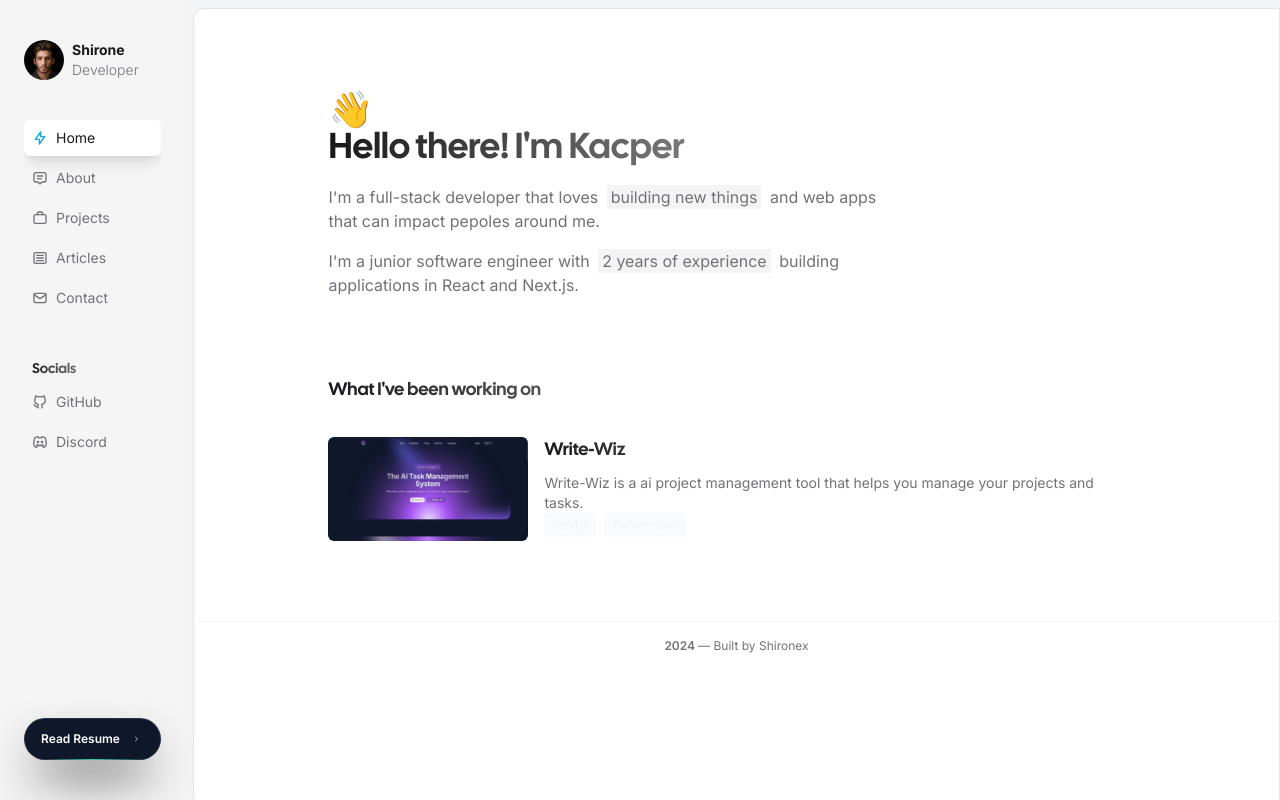
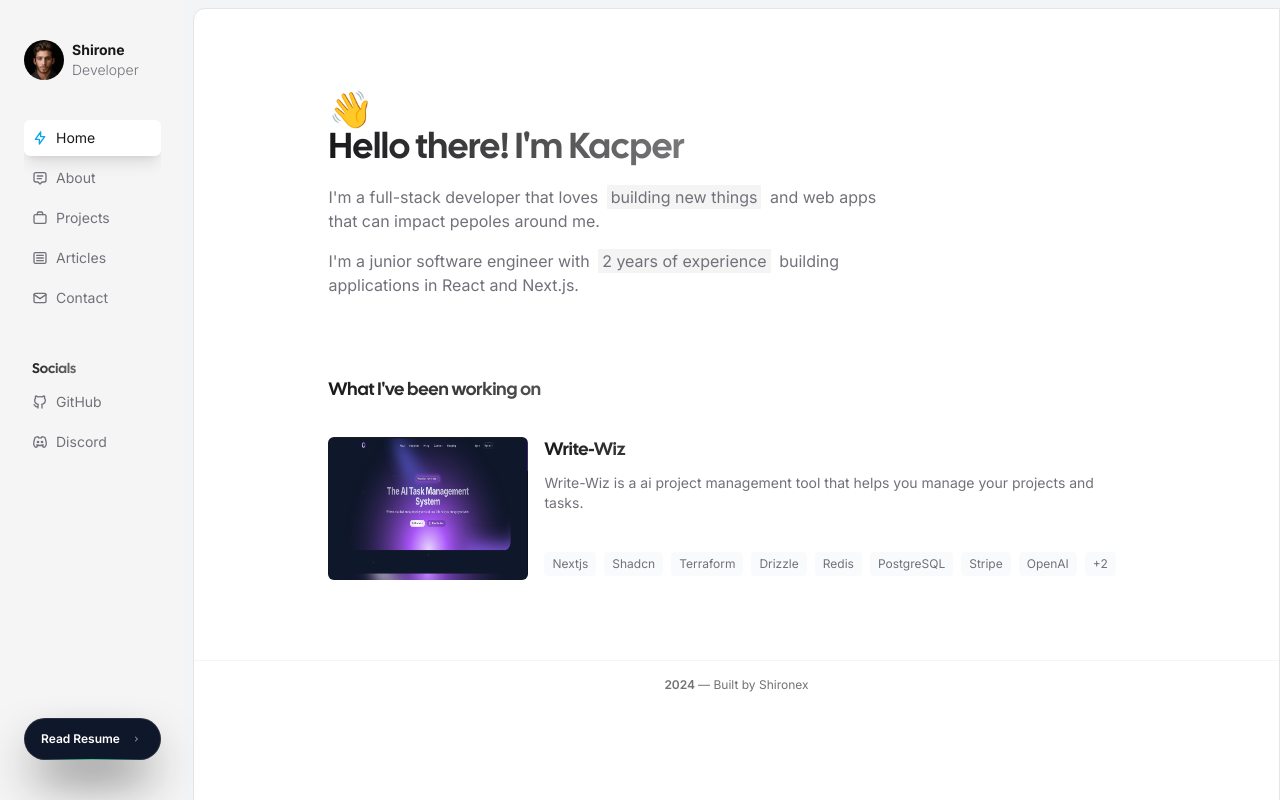
Before and after one commit to Shironex/portfolio, a Next.js app: page / in a window 1280 px wide. Built offline with nearby package versions, Linux system fonts and the light colour scheme.

Commit message:
feat: add Projects page and enhance project stack display with improved layout

```diff
--- /dev/null
+++ b/src/app/projects/page.tsx
@@ -0,0 +1,18 @@
+import Heading from '@/components/heading'
+import Container from '@/components/layout/container'
+import Projects from '@/components/projects'
+
+const ProjectsPage = () => {
+  return (
+    <Container>
+      <Heading className="mb-10 font-black">
+        {' '}
+        What I&apos;ve been working on
+      </Heading>
+
+      <Projects />
+    </Container>
+  )
+}
+
+export default ProjectsPage
--- a/src/components/projects.tsx
+++ b/src/components/projects.tsx
@@ -40,9 +40,9 @@ const Projects = () => {
               <Image
                 src={project.thumbnail}
                 alt="thumbnail"
-                height="200"
+                height="143"
                 width="200"
-                className="rounded-md"
+                className="h-[143px] w-[200px] flex-shrink-0 rounded-md"
               />
               <div className="flex flex-col justify-between">
                 <div>
@@ -56,15 +56,31 @@ const Projects = () => {
                     {project.description}
                   </Paragraph>
                 </div>
-                <div className="mt-2 flex space-x-2 md:mb-1 md:mt-0">
-                  {project.stack?.map((stack: string) => (
-                    <span
-                      key={stack}
-                      className="rounded-sm bg-gray-50 px-2 py-1 text-xs text-secondary md:text-xs lg:text-xs"
-                    >
-                      {stack}
+                <div className="flex flex-wrap items-center justify-start gap-2 md:mb-1 md:mt-0">
+                  {project.stack.length > 0 ? (
+                    <>
+                      {project.stack.map((stack: string, index: number) => {
+                        if (index > 7) return null
+                        return (
+                          <span
+                            key={stack}
+                            className="rounded-sm bg-gray-50 px-2 py-1 text-xs text-muted-foreground"
+                          >
+                            {stack}
+                          </span>
+                        )
+                      })}
+                      {project.stack.length > 7 && (
+                        <span className="rounded-sm bg-gray-50 px-2 py-1 text-xs text-muted-foreground">
+                          +{project.stack.length - 8}
+                        </span>
+                      )}
+                    </>
+                  ) : (
+                    <span className="rounded-sm bg-gray-50 px-2 py-1 text-xs text-muted-foreground">
+                      No stack
                     </span>
-                  ))}
+                  )}
                 </div>
               </div>
             </Link>
--- a/src/lib/constants.tsx
+++ b/src/lib/constants.tsx
@@ -85,8 +85,19 @@ export const projects = [
       writeWizIntegrationsMessages,
       writeWizProjectSettings,
     ],
-    stack: ['Nextjs', 'Tailwindcss'],
-    slug: 'aceternity',
+    stack: [
+      'Nextjs',
+      'Shadcn',
+      'Terraform',
+      'Drizzle',
+      'Redis',
+      'PostgreSQL',
+      'Stripe',
+      'OpenAI',
+      'AWS',
+      'BullMQ',
+    ],
+    slug: 'write-wiz',
     content: (
       <div>
         <p>
--- a/src/lib/type.ts
+++ b/src/lib/type.ts
@@ -16,6 +16,6 @@ export type Project = {
   images: StaticImageData[] | string[]
   href: string
   slug?: string
-  stack?: string[]
+  stack: string[]
   content?: React.ReactNode | string
 }
```
